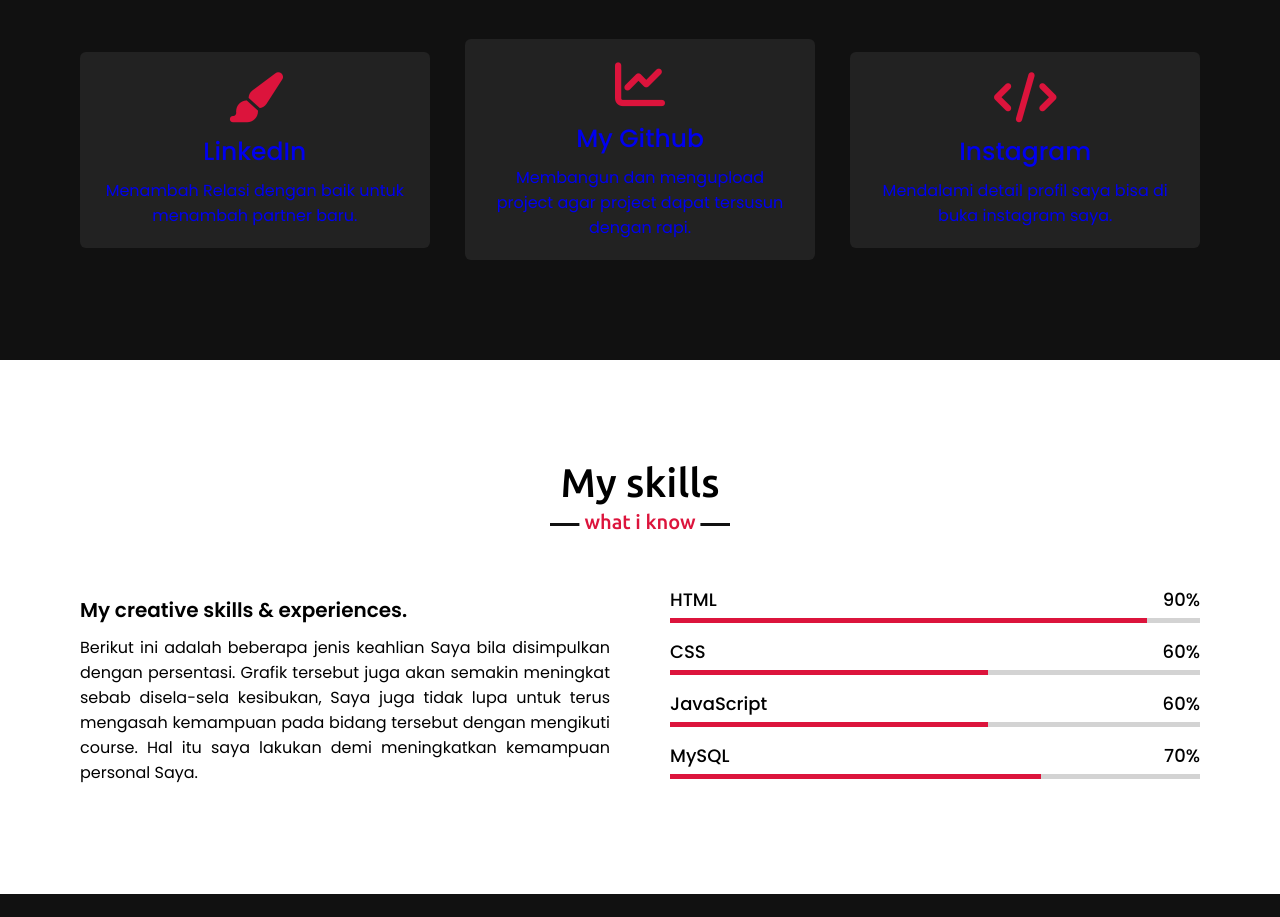
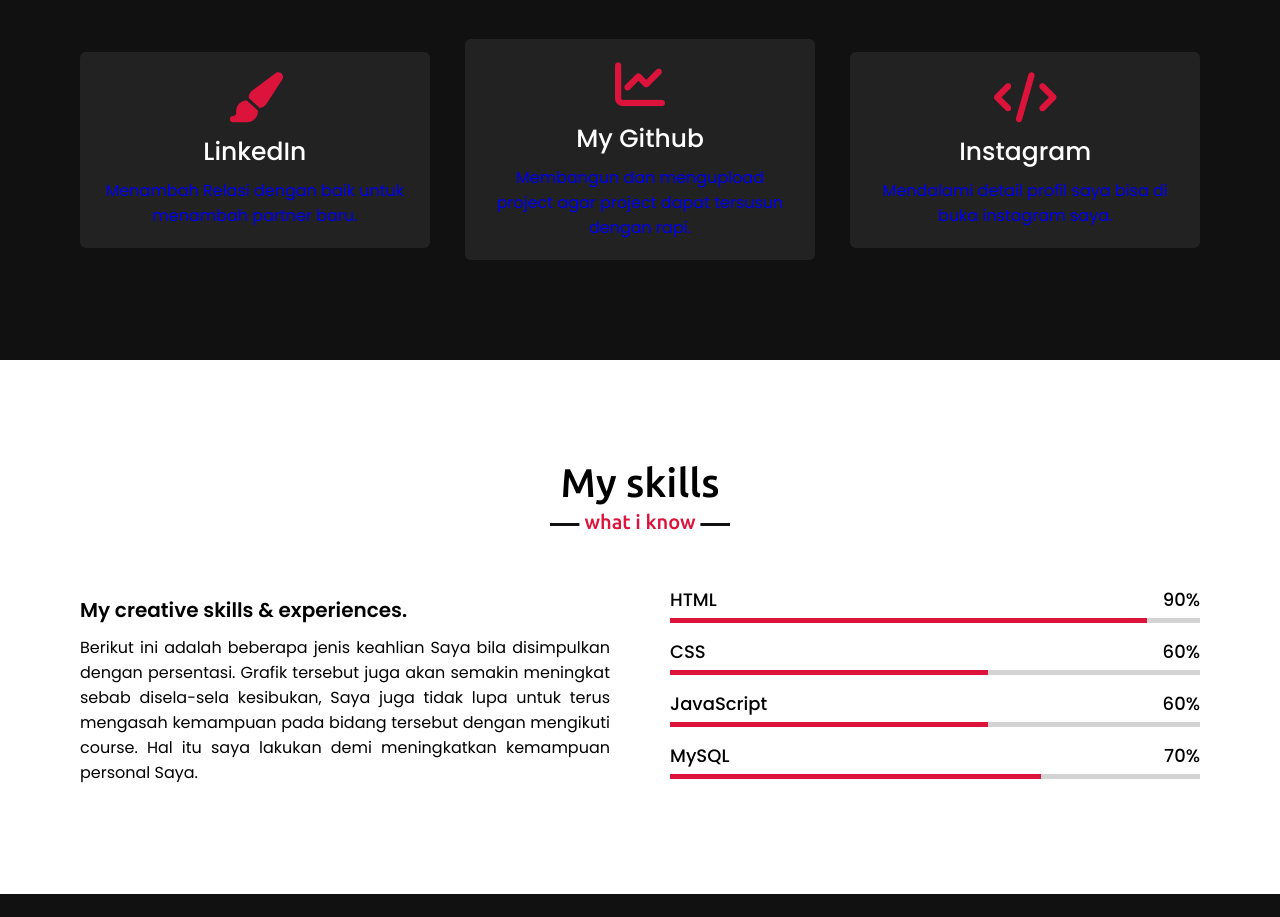
Before and after one commit to Alisumatrapatoni/portofolio, a plain HTML site: page index.html in a window 1280 px wide. Shown: the part 1720-2637 px from the top of the page. Drawn offline with nearby package versions, Linux system fonts and the light colour scheme.

Commit message:
Update index.html

```diff
--- a/index.html
+++ b/index.html
@@ -81,19 +81,17 @@
                     <a href="https://www.linkedin.com/in/ali-suma-trapatoni-52b50819b">
                         <div class="box">
                             <i class="fas fa-paint-brush"></i>
-                            <div class="text">LinkedIn</div>
+                            <div class="text" style="color: white;">LinkedIn</div>
                             <p>Menambah Relasi dengan baik untuk menambah partner baru.</p>
                         </div>
                     </a>
                 </div>
 
-                <div class="card" >
+                <div class="card">
                     <a href="https://github.com/Alisumatrapatoni">
                         <div class="box">
                             <i class="fas fa-chart-line"></i>
-                            <div class="text">
-                                My Github
-                            </div>
+                            <div class="text" style="color: white;">My Github</div>
                             <p>Membangun dan mengupload project agar project dapat tersusun dengan rapi.</p>
                         </div>
                     </a>
@@ -103,13 +101,12 @@
                     <a href="https://www.instagram.com/trapatoni_">
                         <div class="box">
                             <i class="fas fa-code"></i>
-                            <div class="text">Instagram</div>
+                            <div class="text" style="color: white;">Instagram</div>
                             <p>Mendalami detail profil saya bisa di buka instagram saya.</p>
                         </div>
                     </a>
                 </div>
             </div>
-        </div>
         </div>
     </section>
 
```
